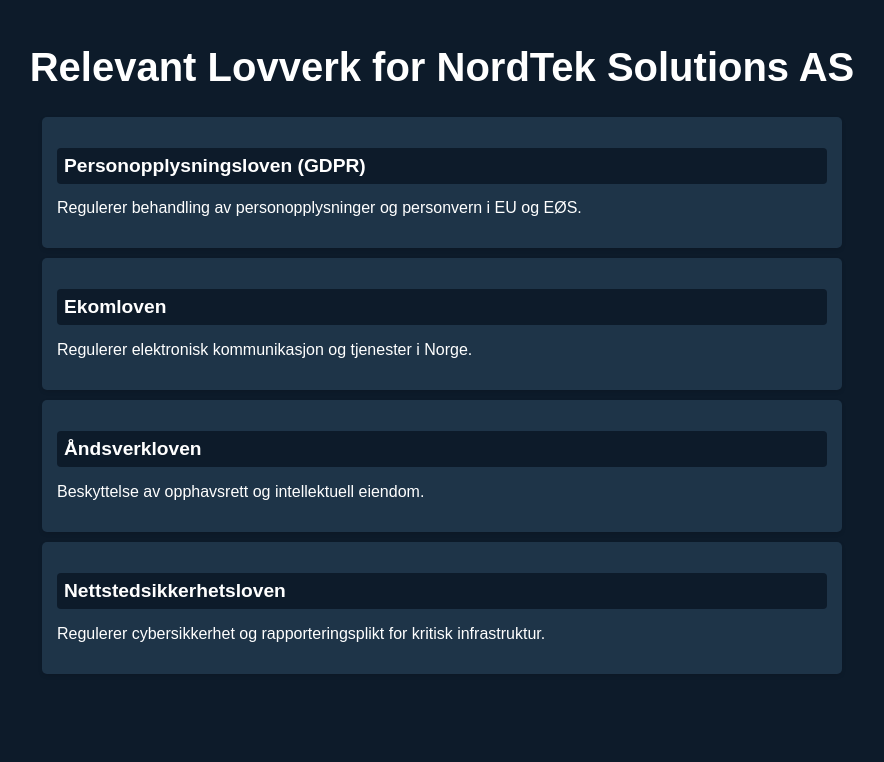
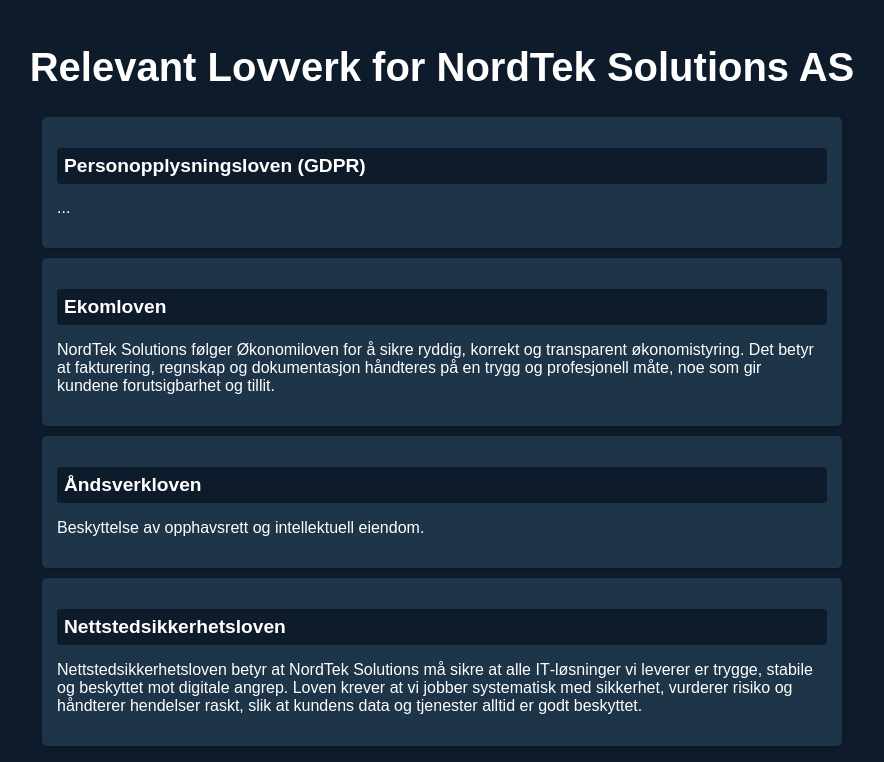
Before and after one commit to mixqoz/NordTek-Solutions-AS-Kunnskapsbase, a Flask app: page /lovverk in a window 1280 px wide. Shown: the part 80-842 px from the top of the page, without its empty margins (198-1082 px from the left). Before the commit the page ends 754 px from the top, so only its background shows below. Run offline with Flask 3, Linux system fonts and the light colour scheme.

Commit message:
Completion for exam

```diff
--- a/templates/artikkler.html
+++ b/templates/artikkler.html
@@ -60,6 +60,7 @@
 
     <script>
         // JavaScript for å håndtere accordion
+        // Skjekker om bruker har klikket header og åpner/lukker body korrespnt ved å endre høyde
         document.querySelectorAll('.accordion-header').forEach(button => {
             button.addEventListener('click', () => {
                 const item = button.parentElement;
--- a/templates/index.html
+++ b/templates/index.html
@@ -11,9 +11,10 @@
     {% include 'navbar.html' %}
 	<br>
 
+	<!-- Innhold -->
 	<div class="content">
 		<h1>Velkommen til NordTek Solutions AS Kunnskapsbase</h1>
-		<p>Dette er en kunnskapsbase for å hjelpe brukere i NordTek Solutions AS med å finne informasjon og ressurser raskt og enkelt. Her kan du finne dokumentasjon, veiledninger, og svar på vanlige spørsmål om våre produkter og tjenester</p>
+		<p>Dette er en kunnskapsbase for å hjelpe kunder i NordTek Solutions AS med å finne informasjon og ressurser raskt og enkelt. Her kan du finne dokumentasjon, veiledninger, og svar på vanlige spørsmål om våre produkter og tjenester</p>
 
 		<br>
 
--- a/templates/lovverk.html
+++ b/templates/lovverk.html
@@ -20,11 +20,11 @@
         <ul>
             <li>
                 <h2>Personopplysningsloven (GDPR)</h2>
-                <p>Regulerer behandling av personopplysninger og personvern i EU og EØS.</p>
+                <p>...</p>
             </li>
             <li>
                 <h2>Ekomloven</h2>
-                <p>Regulerer elektronisk kommunikasjon og tjenester i Norge.</p>
+                <p>NordTek Solutions følger Økonomiloven for å sikre ryddig, korrekt og transparent økonomistyring. Det betyr at fakturering, regnskap og dokumentasjon håndteres på en trygg og profesjonell måte, noe som gir kundene forutsigbarhet og tillit.</p>
             </li>
             <li>
                 <h2>Åndsverkloven</h2>
@@ -32,7 +32,7 @@
             </li>
             <li>
                 <h2>Nettstedsikkerhetsloven</h2>
-                <p>Regulerer cybersikkerhet og rapporteringsplikt for kritisk infrastruktur.</p>
+                <p>Nettstedsikkerhetsloven betyr at NordTek Solutions må sikre at alle IT‑løsninger vi leverer er trygge, stabile og beskyttet mot digitale angrep. Loven krever at vi jobber systematisk med sikkerhet, vurderer risiko og håndterer hendelser raskt, slik at kundens data og tjenester alltid er godt beskyttet.</p>
             </li>
         </ul>
     </section>
```
Also changed, not shown: static/navbarstyle.css (+10 -4 lines).
